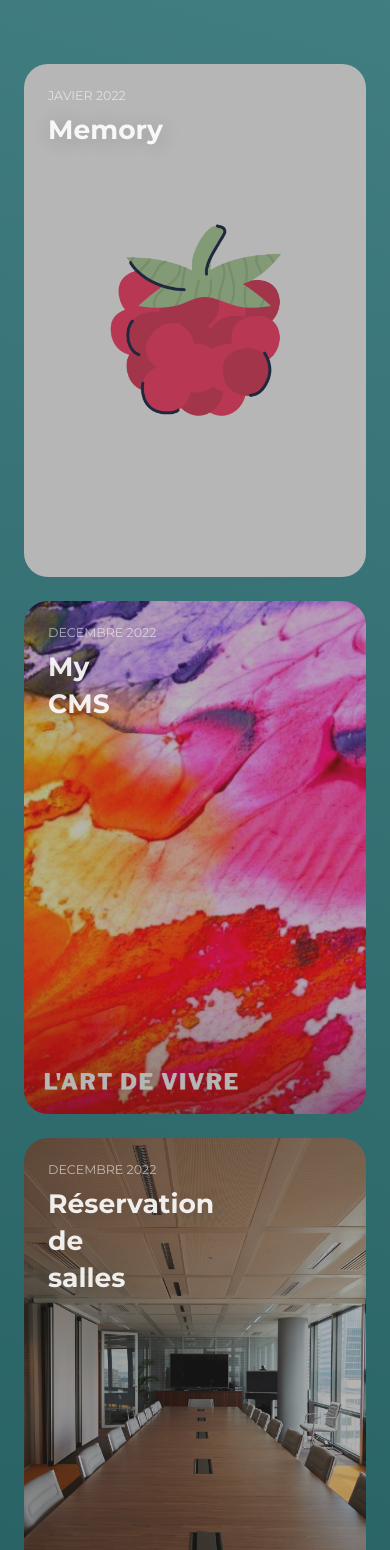
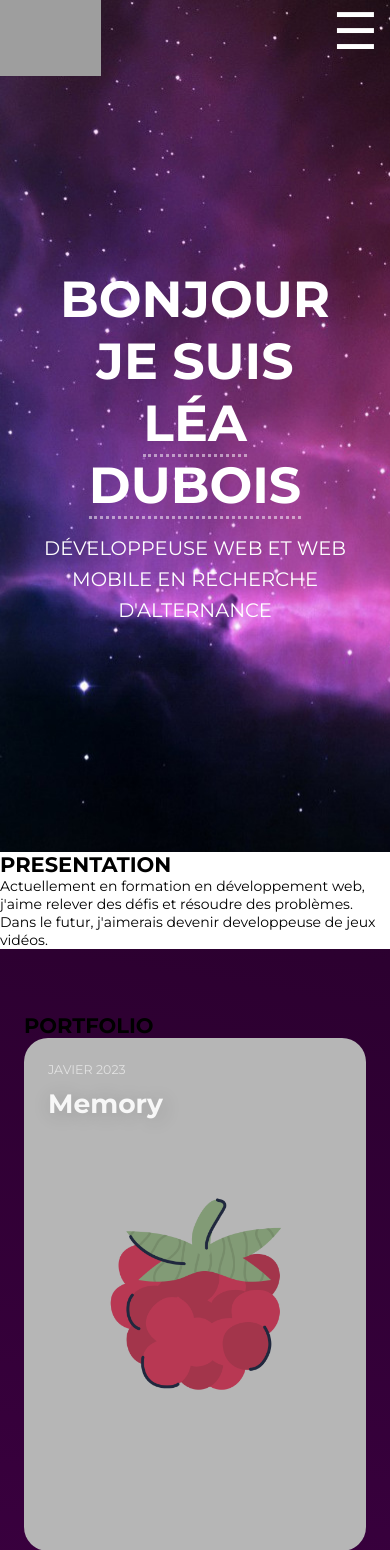
Before and after one commit to lea-dubois1/site-perso, a PHP site: page / in a window 390 px wide. Shown: the top 1550 px of the page. Run offline with PHP 8.4, Linux system fonts and the light colour scheme; grey boxes are pictures that could not be loaded.

Commit message:
hero terminé

```diff
--- a/index.php
+++ b/index.html
@@ -6,19 +6,55 @@
         <meta name="viewport" content="width=device-width, initial-scale=1.0">
         <link rel="stylesheet" href="style.css">
         <link href="https://fonts.googleapis.com/css?family=Montserrat:400,700" rel="stylesheet">
-        <title>Document</title>
+        <script src="script.js" defer></script>
+        <title>Léa Dubois</title>
     </head>
     <body>
 
+        <div class="page1">
 
-        <section class="hero-section">
+            <header>
+
+                <img src="images/" alt="">
+
+                <label for="toggle">&#9776</label>
+                <input type="checkbox" id="toggle">
+
+                <nav>
+                    <ul>
+                        <li><a href="#">A PROPOS</a></li>
+                        <li><a href="#">PORTFOLIO</a></li>
+                        <li><a href="#">CONTACT</a></li>
+                    </ul>
+                </nav>
+            </header>
+
+            <div class="hero">
+
+                <div class="hero-text-container">
+                    <h1>BONJOUR JE SUIS <a href="https://www.linkedin.com/public-profile/settings?trk=d_flagship3_profile_self_view_public_profile">L&#201A DUBOIS</a></h1>
+                    <p>D&#201VELOPPEUSE WEB ET WEB MOBILE EN RECHERCHE D'ALTERNANCE</p>
+                </div>
+
+            </div>
+
+        </div>
+
+        <section class="presentation">
+            <h2>PRESENTATION</h2>
+            <p>Actuellement en formation en développement web, j'aime relever des défis et résoudre des problèmes.<br>
+            Dans le futur, j'aimerais devenir developpeuse de jeux vidéos.</p>
+        </section>
+
+        <section class="portfolio">
+            <h2>PORTFOLIO</h2>
             <div class="card-grid">
 
                 <a class="card" href="#">
                     <div class="card__background card8"></div>
 
                     <div class="card__content">
-                        <p class="card__category">JAVIER 2022</p>
+                        <p class="card__category">JAVIER 2023</p>
                         <h3 class="card__heading">Memory</h3>
                     </div>
                 </a>
@@ -89,5 +125,13 @@
             <div>
         </section>
 
+        <section class="contact">
+            <h2>CONTACT</h2>
+            <a href="">Mon GitHub</a>
+            <a href="">Mon linkedin</a>
+            <a href="">Mon mail</a>
+            <a href="">Télécharger mon CV</a>
+        </section>
+
     </body>
 </html>
--- a/style.css
+++ b/style.css
@@ -29,13 +29,153 @@ html
 body
 {
     height: 100%;
+    overflow-x: hidden;
 }
 
-.hero-section
+
+
+
+
+
+
+
+
+/**************************************************
+*********************** HERO **********************
+**************************************************/
+
+header
+{
+    height: 11vh;
+    display: flex;
+    justify-content: space-between;
+}
+
+nav
+{
+    height: 100%;
+    width: 80vw;
+}
+
+header ul
+{
+    display: flex;
+    justify-content: space-around;
+    align-items: center;
+    height: 100%;
+    display: flex;
+    justify-content: space-around;
+    align-items: center;
+}
+
+header li
+{
+    font-size: x-large;
+    list-style: none;
+    height: 100%;
+}
+
+header a
+{
+    text-decoration: none;
+    height: 100%;
+    display: flex;
+    align-items: center;
+    color: rgb(154, 102, 156);
+    font-weight: 550;
+}
+
+.page1
+{
+    background-image: url(images/fond-hero3.jpg);
+}
+
+.hero
+{
+    height: 90vh;
+    width: 100vw;
+    background-position: center;
+    background-repeat: no-repeat;
+    background-size: cover;
+    background-attachment: fixed;
+}
+
+.hero-text-container
+{
+    height: 100%;
+    width: 100%;
+    display: flex;
+    justify-content: center;
+    flex-direction: column;
+    align-items: center;
+    color: white;
+    padding-bottom: 8vh;
+}
+
+.hero-text-container p, h1
+{
+    text-align: center;
+}
+
+.hero-text-container h1
+{
+    font-size: 4vw;
+}
+
+.hero-text-container p
+{
+    font-size: 2vw;
+    line-height: 4vw;
+}
+
+.hero-text-container a
+{
+    text-decoration: none;
+    border-bottom: dotted 3px rgba(255, 255, 255, 0.5);
+    color: white;
+}
+
+
+.hero-text-container p
+{
+    padding-top: 2vh;
+}
+
+#toggle
+{
+    position: absolute;
+    right: 0;
+    display: none;
+}
+
+header label
+{
+    display: none;
+    z-index: 2;
+}
+
+
+
+
+
+
+
+
+
+
+
+
+
+/**************************************************
+******************** PORTFOLIO ********************
+**************************************************/
+
+.portfolio
 {
     align-items: flex-start;
-    background-image: linear-gradient(15deg, #003538 0%, #57979a 135%);
+    background-image: linear-gradient(10deg, #83008f 0%, #000000 150%);
     display: flex;
+    flex-direction: column;
     min-height: 100%;
     justify-content: center;
     padding: var(--spacing-xxl) var(--spacing-l);
@@ -51,7 +191,7 @@ body
     width: 100%;
 }
 
-@media(min-width: 540px)
+@media(min-width: 600px)
 {
     .card-grid{
         grid-template-columns: repeat(2, 1fr);
@@ -132,10 +272,6 @@ body
     word-spacing: 100vw;
 }
 
-
-
-
-
 .card1
 {
     background-image: url(images/site-plateforme.png)
@@ -175,3 +311,106 @@ body
 {
     background-image: url(images/memory.png)
 }
+
+
+
+
+
+
+
+
+
+
+
+
+/************************************************
+**************** MEDIA QUERIES ******************
+************************************************/
+
+@media screen and (max-width: 600px) {
+
+    .hero
+    {
+        height: 92vh;
+    }
+
+    .hero-text-container
+    {
+        width: 95vw;
+    }
+
+    .hero-text-container
+    {
+        height: 100%;
+        width: 100%;
+        padding: 5vh;
+        padding-top: 1vh;
+    }
+
+    header
+    {
+        height: 9vh;
+    }
+
+    nav
+    {
+        display: none;
+    }
+
+    header label
+    {
+        display: flex;
+        font-size: 6vh;
+        color: white;
+        position: absolute;
+        right: 0;
+        z-index: 2;
+        padding-right: 1.4vh;
+    }
+
+    #toggle:checked + nav
+    {
+        display: flex;
+        flex-direction: column;
+        z-index: 1;
+        width: 100vw;
+    }
+
+    #toggle:checked + nav ul
+    {
+        display: flex;
+        flex-direction: column;
+        align-items: center;
+        justify-content: space-around;
+        padding-top: 5vh;
+        padding-bottom: 5vh;
+        position: absolute;
+        background-color: rgb(19, 0, 44);
+        width: 100%;
+        z-index: 1;
+        height: fit-content;
+    }
+
+    #toggle:checked + nav ul li
+    {
+        padding: 2vh;
+        z-index: 2;
+    }
+
+    #toggle:checked ~ .hero
+    {
+        padding-top: 30vh;
+    }
+
+    .hero-text-container h1
+    {
+        font-size: 13vw;
+    }
+
+    .hero-text-container p
+    {
+        font-size: 5vw;
+        line-height: 8vw;
+    }
+
+}
```
Also changed, not shown: header.html (deleted), images/fond-hero3.jpg (added), images/logo1.png (added), images/logo2.gif (added), script.js (added).
